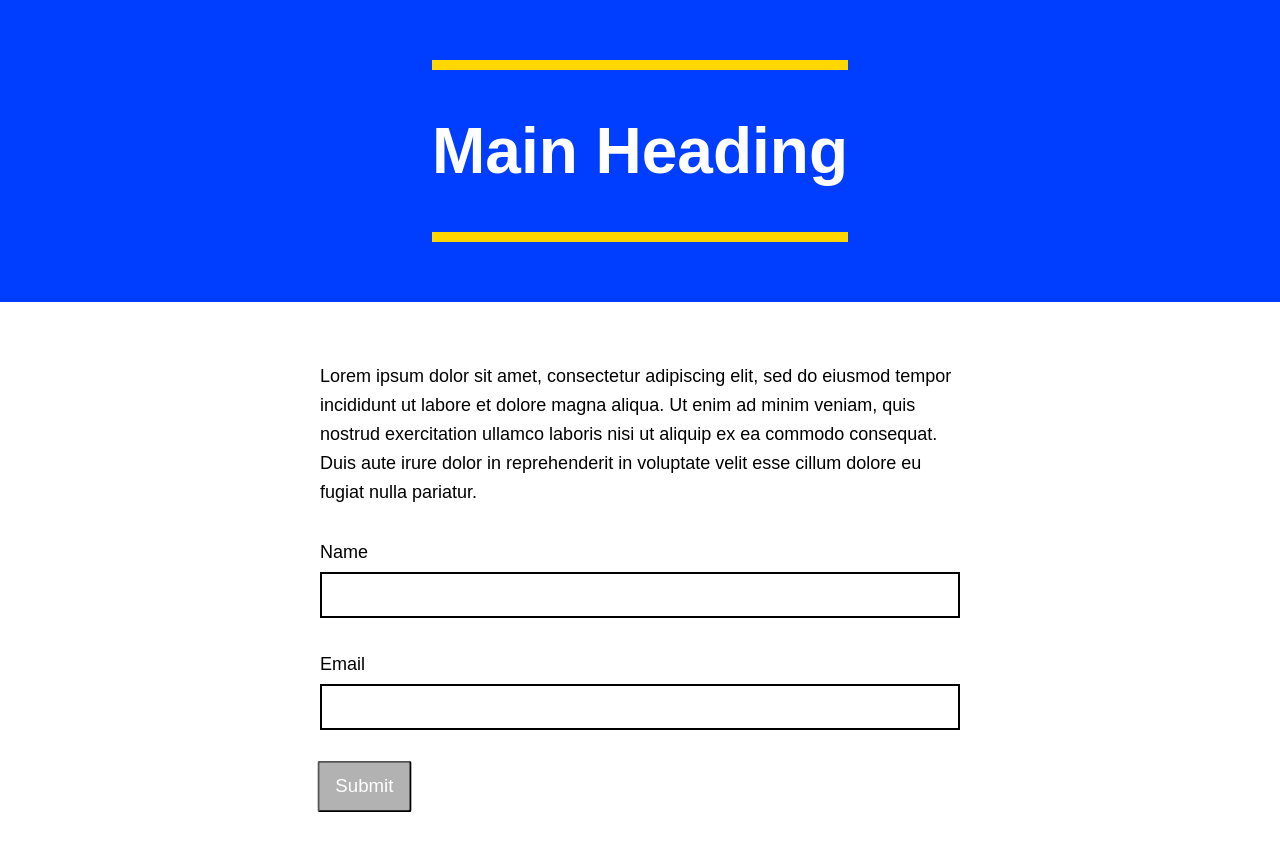
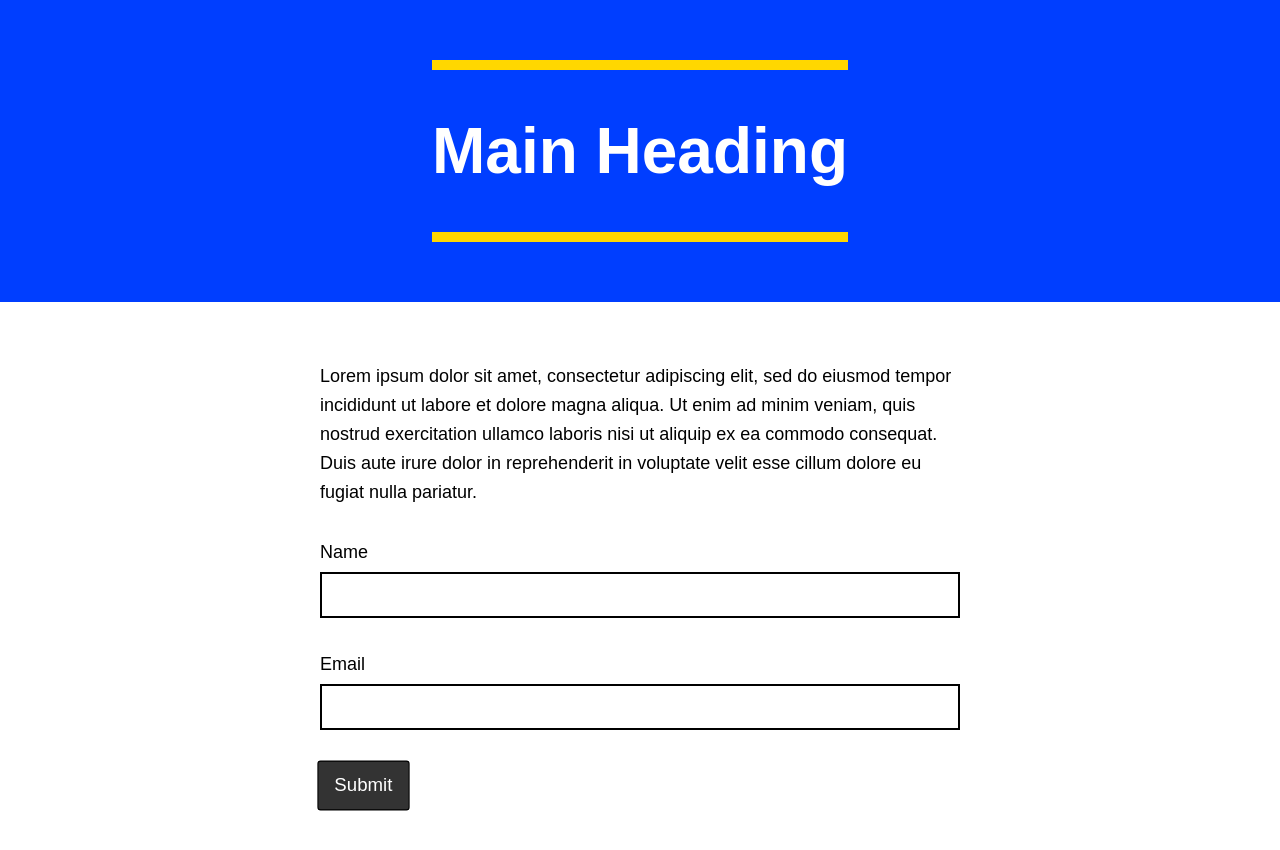
Before and after one commit to dkempton12/components-library, a React (Create React App) app: page / in a window 1280 px wide. In both pictures the pointer is over the button "Submit". Shown: the top 850 px of the page. Built offline with nearby package versions, Linux system fonts and the light colour scheme.

Commit message:
more Button styles

```diff
--- a/src/components/UI/Button/Button.module.scss
+++ b/src/components/UI/Button/Button.module.scss
@@ -1,12 +1,14 @@
 .button {
   padding: 12px 15px;
+  border: 1px solid #000;
   border-radius: 3px;
   background: #000;
   color: #fff;
   font-size: 1.1rem;
+  cursor: pointer;
 
   &:hover {
     transform: scale(1.06);
-    background: rgba(0, 0, 0, 0.3);
+    background: rgba(0, 0, 0, 0.8);
   }
 }
```
